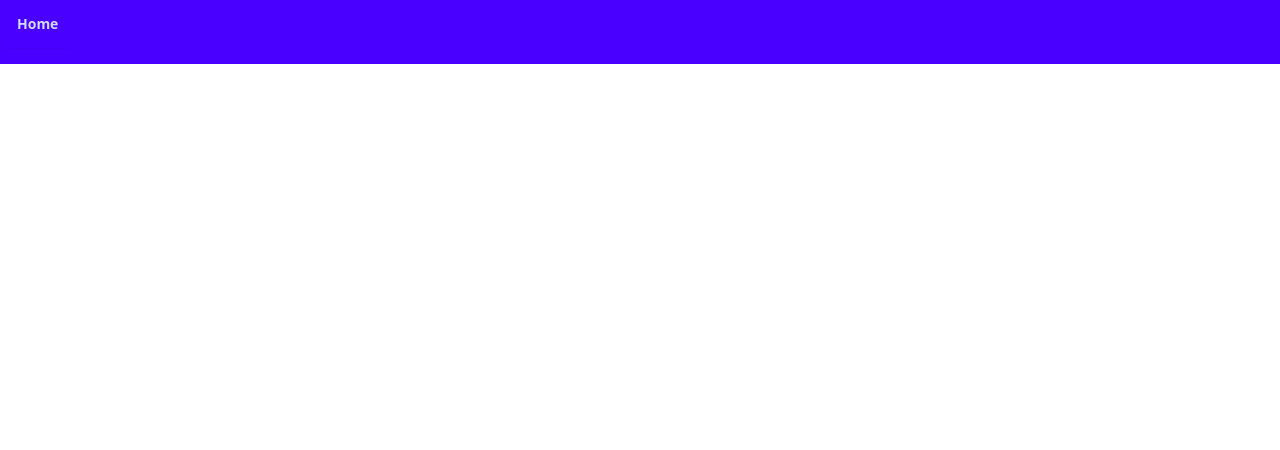
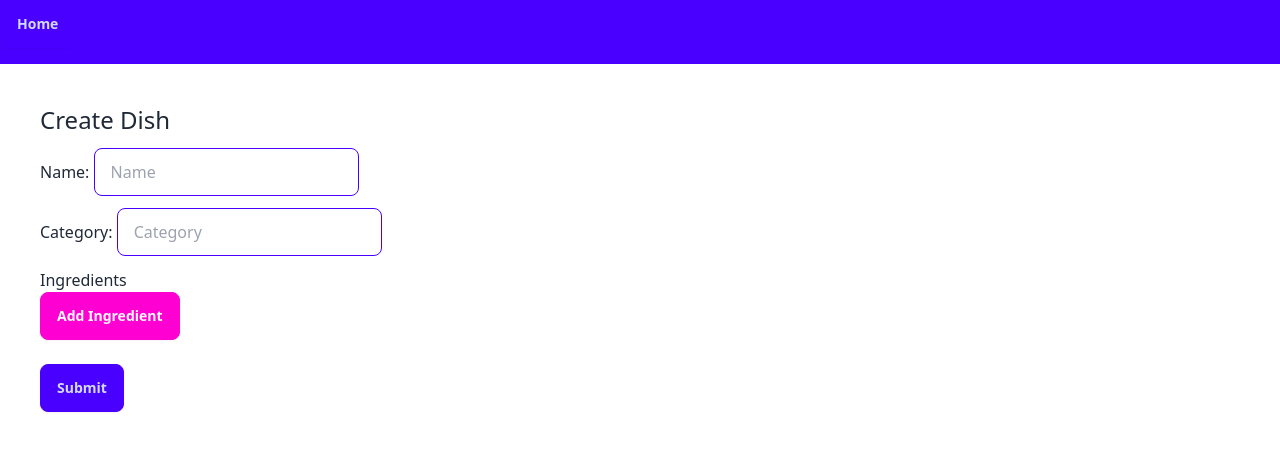
Before and after one commit to bishosilwal/mwa_recipe_finder_frontend, an Angular app: page /dishes/create/form in a window 1280 px wide. Before the commit this address led to /. Shown: the top 450 px of the page. Built offline with nearby package versions, Linux system fonts and the light colour scheme.

Commit message:
dish created

```diff
--- a/src/app/app.routes.ts
+++ b/src/app/app.routes.ts
@@ -1,6 +1,7 @@
 import { Routes } from '@angular/router';
 import { DishesComponent } from './dishes/dishes.component';
 import { DishComponent } from './dish/dish.component';
+import { DishFormComponent } from './dish-form/dish-form.component';
 
 export const routes: Routes = [
   {
@@ -20,4 +21,8 @@ export const routes: Routes = [
     path: 'dishes/:id/edit',
     component: DishComponent,
   },
+  {
+    path: 'dishes/create/form',
+    component: DishFormComponent,
+  },
 ];
--- a/src/app/dish-form/dish-form.component.html
+++ b/src/app/dish-form/dish-form.component.html
@@ -1,14 +1,33 @@
 <form (ngSubmit)="onSubmit()" class="my-5">
-  <h3 class="text-2xl my-3">Edit Dish</h3>
-  <label>Name</label>
-  <input name="name" placeholder="Name" [(ngModel)]="formData.name" class="input input-bordered input-primary" /><br />
-  <label>Category</label>
-  <input name="category" placeholder="Category" [(ngModel)]="formData.category"
-    class="input input-bordered input-primary" /><br />
+  <h3 class="text-2xl my-3">
+    {{ isCreate ? "Create Dish" : "Edit Dish"}}
+  </h3>
+  <h5 *ngIf="!!responseMessage">{{responseMessage}}</h5>
+  <div class="my-3">
+    <label>Name: </label>
+    <input name="name" placeholder="Name" [(ngModel)]="formData.name" class="input input-bordered input-primary" /><br />
+  </div>
+  <div class="my-3">
+    <label>Category: </label>
+    <input name="category" placeholder="Category" [(ngModel)]="formData.category"
+      class="input input-bordered input-primary" /><br />
+  </div>
+
   <label>Ingredients</label>
   <div *ngFor="let ingredient of formData.ingredients; let i = index">
+    <label>Name</label>
     <input [(ngModel)]="formData.ingredients[i].name" placeholder="name" name="ingredient.name-{{i}}"
       class="input input-bordered input-primary mb-2" />
-  </div><br />
+    <label>Amount</label>
+    <input [(ngModel)]="formData.ingredients[i].amount" placeholder="amount" name="ingredient.amount-{{i}}"
+      class="input input-bordered input-primary mb-2" />
+    <label>Unit</label>
+    <input [(ngModel)]="formData.ingredients[i].unit" placeholder="unit" name="ingredient.unit-{{i}}"
+      class="input input-bordered input-primary mb-2" />
+    </div>
+    <div *ngIf="isCreate">
+      <button (click)="addNewIngredient()" class="btn btn-secondary" type="button">Add Ingredient</button>
+    </div>
+    <br />
   <button type="submit" class="btn btn-primary">Submit</button>
 </form>
--- a/src/app/dish-form/dish-form.component.ts
+++ b/src/app/dish-form/dish-form.component.ts
@@ -2,6 +2,8 @@ import { Component, EventEmitter, Input, OnInit, Output } from '@angular/core';
 import { FormsModule } from '@angular/forms';
 import DishType from '../types/dishType';
 import { CommonModule } from '@angular/common';
+import { ActivatedRoute } from '@angular/router';
+import { DishService } from '../service/dish.service';
 
 @Component({
   selector: 'app-dish-form',
@@ -18,12 +20,36 @@ export class DishFormComponent implements OnInit {
   formSubmit = new EventEmitter();
 
   formData: DishType = {} as DishType;
+  isCreate: boolean = false;
+  responseMessage: string = '';
+
+  constructor(
+    private _route: ActivatedRoute,
+    private _dishService: DishService
+  ) {}
 
   ngOnInit(): void {
-    this.formData = structuredClone(this.dishInput);
+    this.isCreate = this._route.routeConfig?.path === 'dishes/create/form';
+    if (!this.isCreate) this.formData = structuredClone(this.dishInput);
+  }
+
+  addNewIngredient() {
+    if (!this.formData.ingredients) this.formData.ingredients = [];
+    this.formData.ingredients.push({
+      name: '',
+      amount: 0,
+      unit: '',
+    });
   }
 
   onSubmit() {
-    this.formSubmit.emit(this.formData);
+    if (this.isCreate) {
+      this._dishService.create(this.formData).subscribe((res: any) => {
+        this.responseMessage = res['message'];
+        this.formData = {} as DishType;
+      });
+    } else {
+      this.formSubmit.emit(this.formData);
+    }
   }
 }
--- a/src/app/dishes/dishes.component.html
+++ b/src/app/dishes/dishes.component.html
@@ -1,4 +1,5 @@
 <h1 class="text-3xl font-bold mb-5">All Recipes</h1>
+<button routerLink="/dishes/create/form" class="btn btn-primary">Create</button>
 <ul>
   <li *ngFor="let dish of dishes" class="mb-2">
     <a routerLink="/dishes/{{dish._id}}" class="link link-primary">{{dish.name}}</a>&nbsp;&nbsp;
--- a/src/app/service/dish.service.ts
+++ b/src/app/service/dish.service.ts
@@ -18,4 +18,8 @@ export class DishService {
   findById(id: string): Observable<DishType> {
     return this._http.get<DishType>(baseUrl + 'dishes/' + id);
   }
+
+  create(dish: DishType) {
+    return this._http.post(baseUrl + 'dishes', dish);
+  }
 }
--- a/src/app/types/dishType.ts
+++ b/src/app/types/dishType.ts
@@ -1,7 +1,7 @@
 import IngredientType from './ingredient';
 
 type DishType = {
-  _id: string;
+  _id: string | null;
   name: string;
   category: string;
   country: string;
--- a/src/app/types/ingredient.ts
+++ b/src/app/types/ingredient.ts
@@ -1,5 +1,7 @@
 type IngredientType = {
   name: string;
+  amount: number;
+  unit: string;
 };
 
 export default IngredientType;
```
